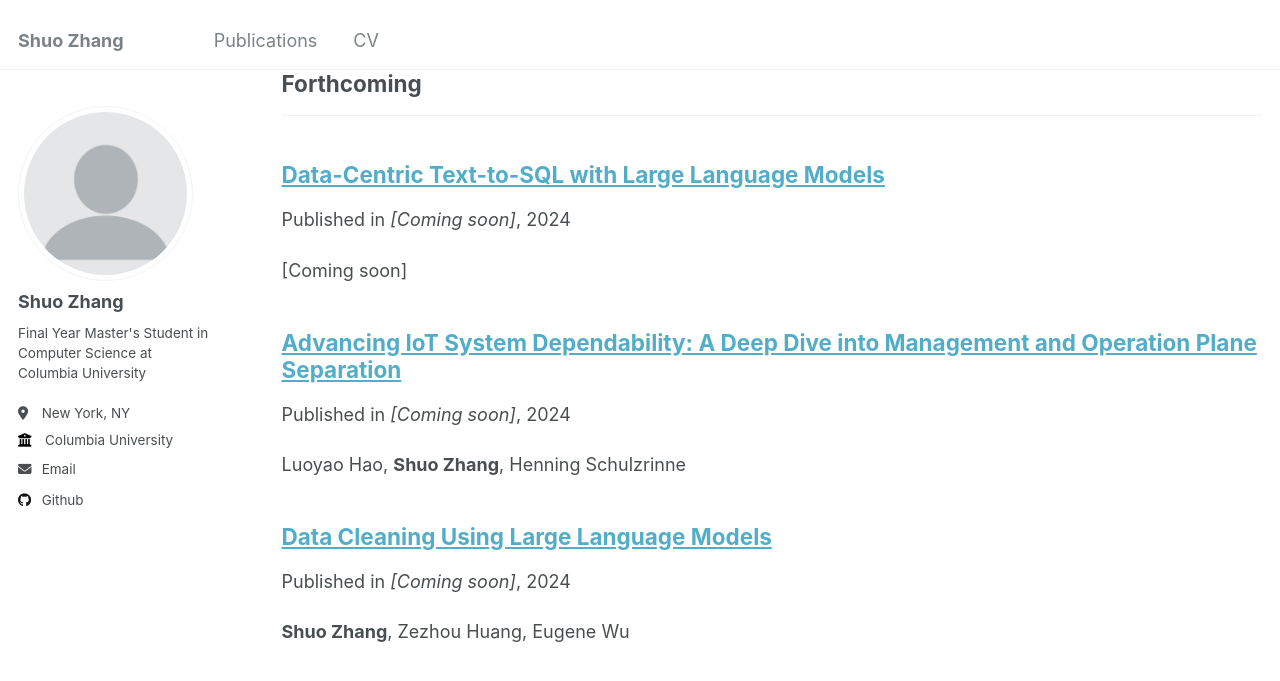
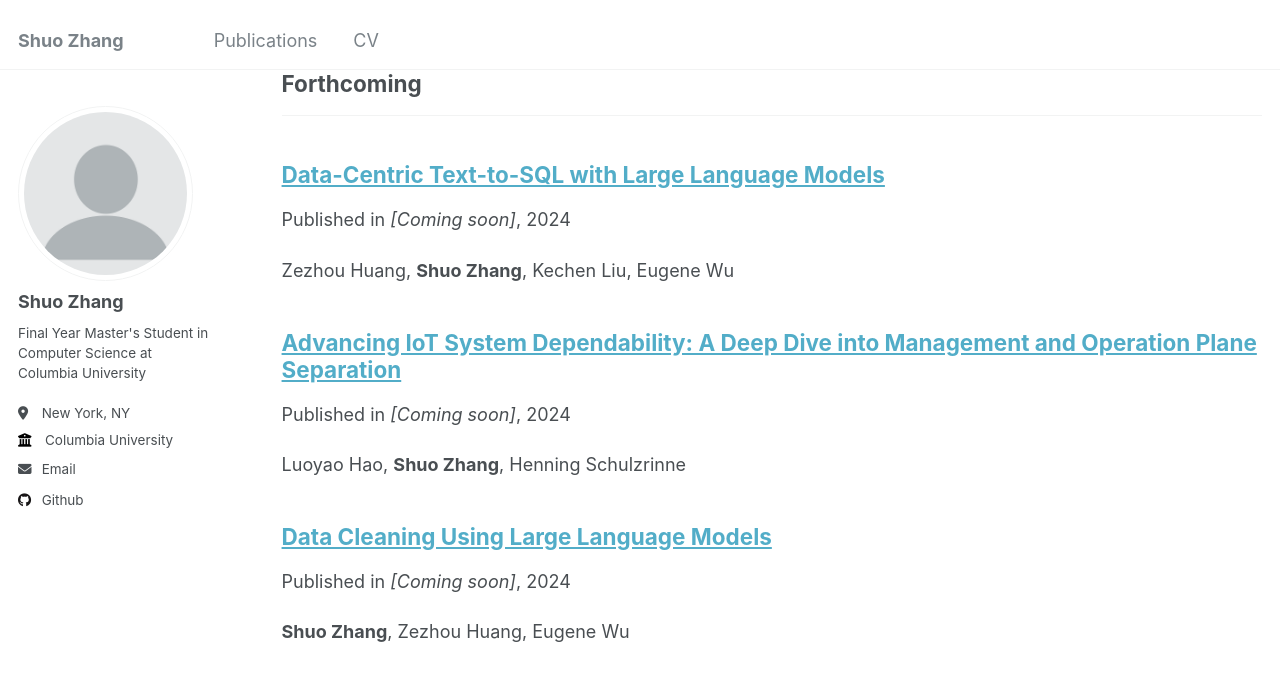
Before and after one commit to Inverse0/Inverse0.github.io, a Jekyll site: the page built from _pages/publications.html, in a window 1280 px wide and 900 px high, scrolled down 585 px. Shown: the top 681 px of the window. Built offline with Jekyll 4.4.1, drawn with Linux system fonts in a browser that asks for light colours.

Commit message:
Update 2024-text-to-sql.md

```diff
--- a/_publications/2024-text-to-sql.md
+++ b/_publications/2024-text-to-sql.md
@@ -3,7 +3,7 @@ title: "Data-Centric Text-to-SQL with Large Language Models"
 collection: publications
 category: manuscripts
 permalink: /publications/2024-text-to-sql
-excerpt: '[Coming soon]'
+excerpt: 'Zezhou Huang, **Shuo Zhang**, Kechen Liu, Eugene Wu'
 date: 2024-12-31
 venue: '[Coming soon]'
 paperurl: # ''
```
